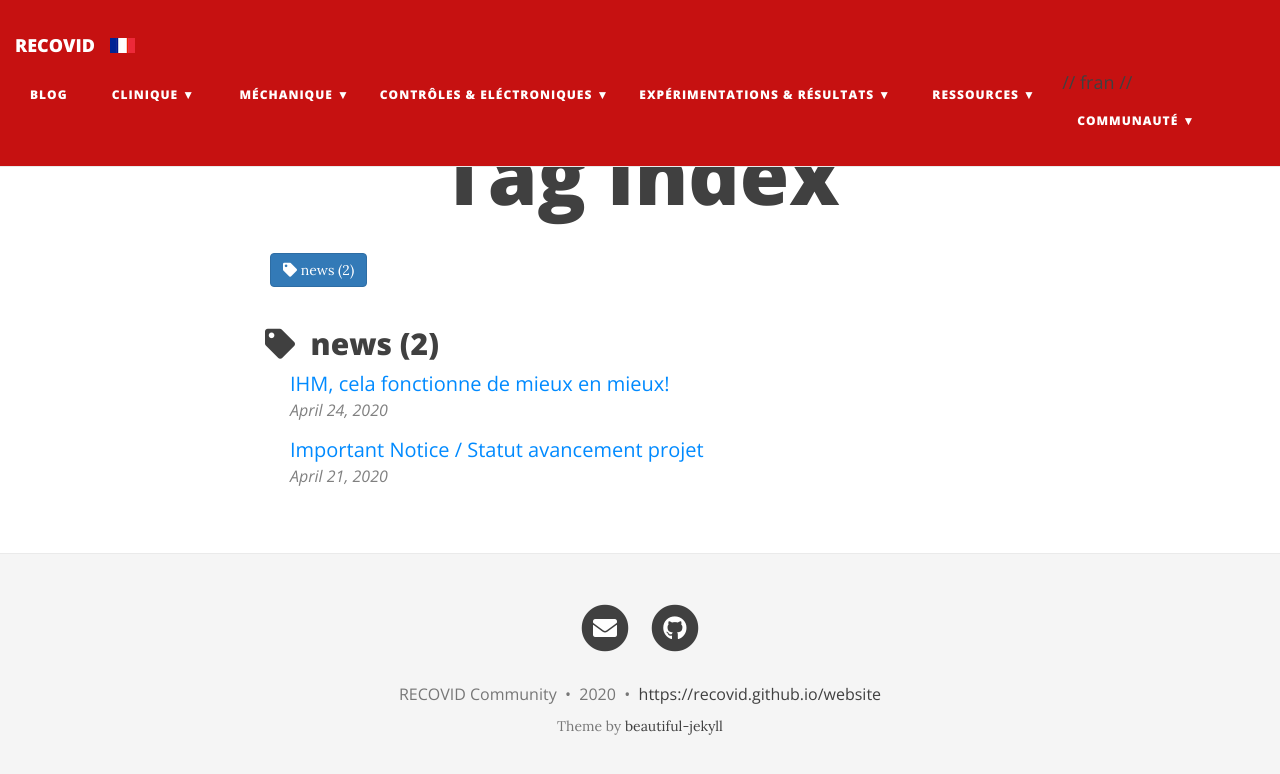
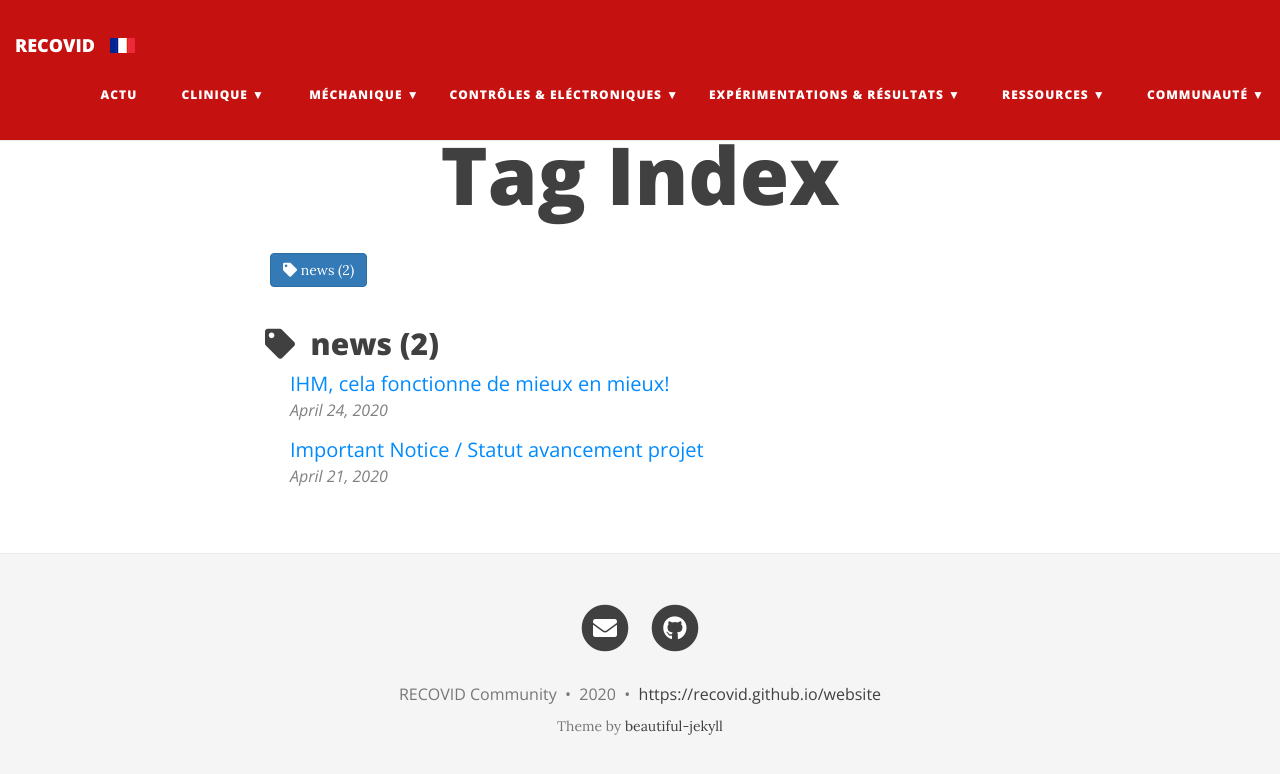
Before and after one commit to rstephane/multilingual, a Jekyll site: the page built from tags.html, in a window 1280 px wide. Shown: the top 774 px of the page. Built offline with Jekyll 4.4.1, drawn with Linux system fonts in a browser that asks for light colours; nearby versions of some CDN libraries.

Commit message:
refactoring the menu for mlultlingue

```diff
--- a/_config.yml
+++ b/_config.yml
@@ -58,6 +58,7 @@ langs-value:
 # List of links in the navigation bar
 # Multilingual : Menu English Version
 navbar-links:
+  News: "blogen"
   Clinical:
     - Key Specifications : "about/index"
     - Results: "dontknow"
@@ -79,6 +80,7 @@ navbar-links:
 
 # Multilingual : Menu French Version
 navbar-links-fr:
+  Actu: "blogen"
   Clinique:
     - Spécifications : "about/index"
     - Résultats: "dontknow"
--- a/_includes/nav-fr.html
+++ b/_includes/nav-fr.html
@@ -19,16 +19,6 @@
 
     <div class="collapse navbar-collapse" id="main-navbar">
       <ul class="nav navbar-nav navbar-right">
-
-        <li class="navlinks-container">
-          <li><a href="{{ site.baseurl }}/blogfr">Blog</a></li>
-        </li>
-
-{% assign my_lang = "fran" %}
-{% assign lang = "fr" %}
-
-        //
-        {{ my_lang }} //
 
       {%- for link in site.navbar-links-fr -%}
         {%- if link[1].first %}
```
Also changed, not shown: _includes/nav.html (+1 -8 lines).
